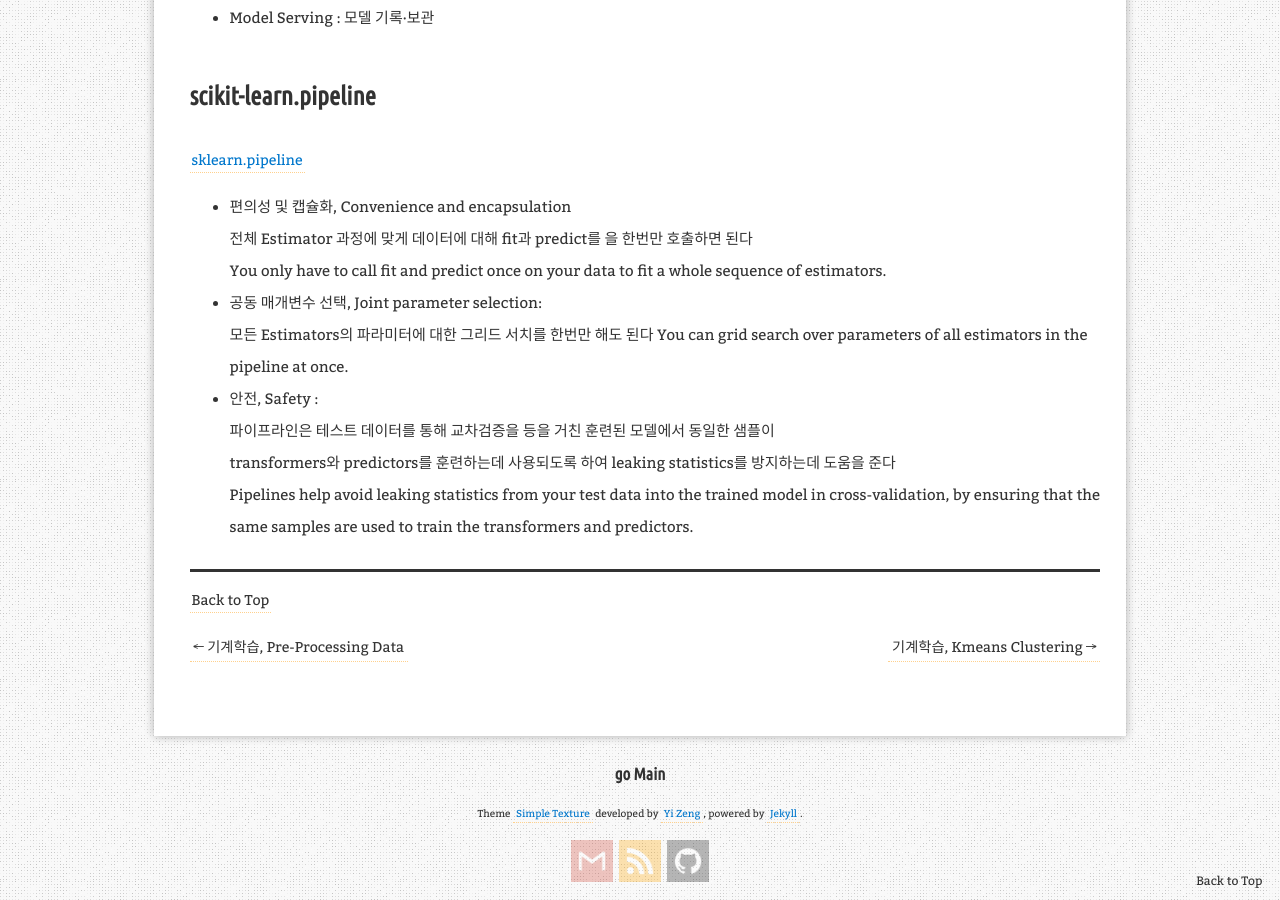
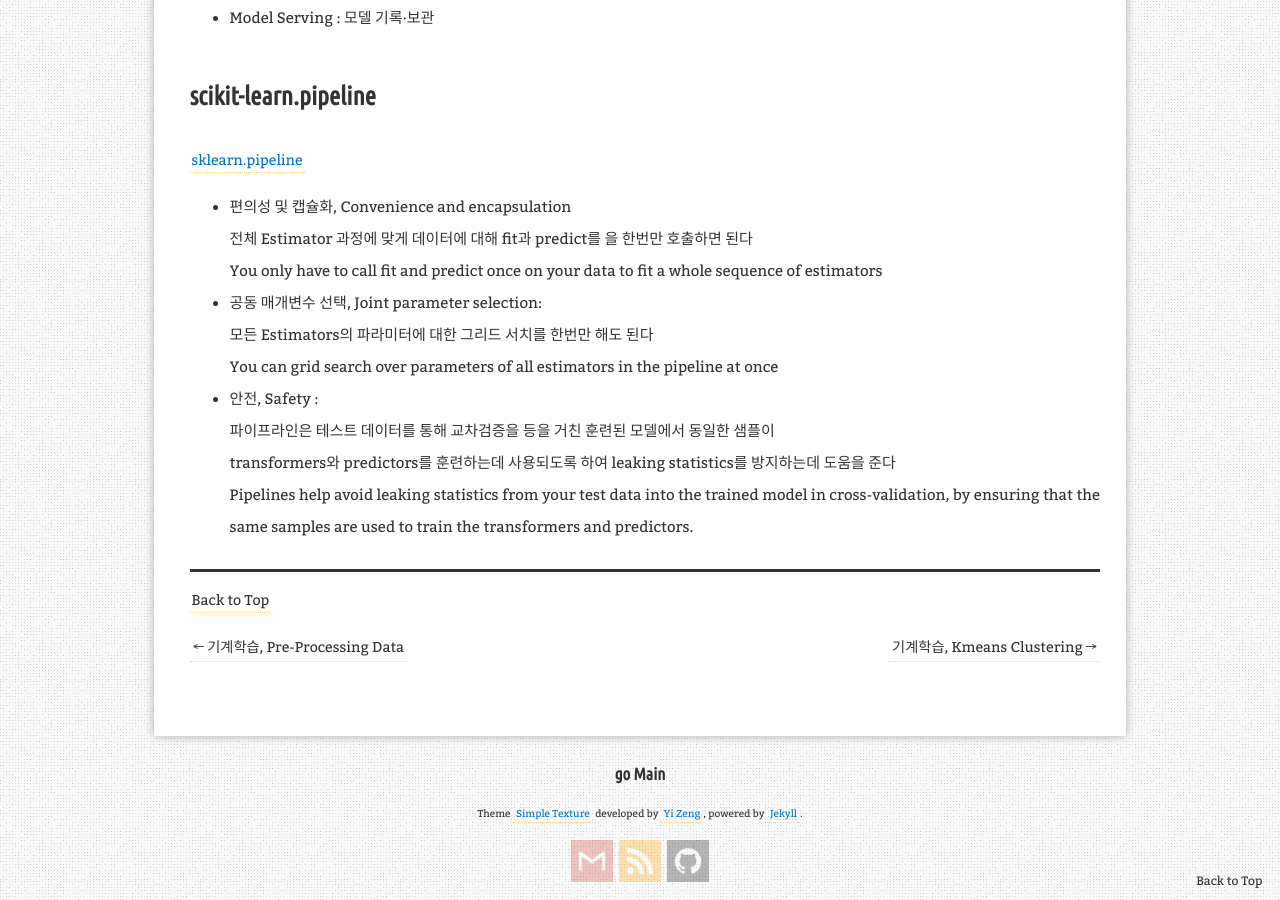
Before and after one commit to aristohyun/aristohyun.github.io, a Jekyll site: the page built from _posts/2021-07-09-PipeLine.md, in a window 1280 px wide and 900 px high, scrolled down 919 px. Built offline with Jekyll 4.4.1, drawn with Linux system fonts in a browser that asks for light colours; comment, search, counter and statistics services are not loaded.

Commit message:
Update 2021-07-09-PipeLine.md

```diff
--- a/_posts/2021-07-09-PipeLine.md
+++ b/_posts/2021-07-09-PipeLine.md
@@ -36,13 +36,14 @@ redirect_from:
 
 - 편의성 및 캡슐화, Convenience and encapsulation
 전체 Estimator 과정에 맞게 데이터에 대해 fit과 predict를 을 한번만 호출하면 된다
-You only have to call fit and predict once on your data to fit a whole sequence of estimators.
+You only have to call fit and predict once on your data to fit a whole sequence of estimators
 
 - 공동 매개변수 선택, Joint parameter selection:
 모든 Estimators의 파라미터에 대한 그리드 서치를 한번만 해도 된다
-You can grid search over parameters of all estimators in the pipeline at once.
+You can grid search over parameters of all estimators in the pipeline at once
 
 - 안전, Safety :
 파이프라인은 테스트 데이터를 통해 교차검증을 등을 거친 훈련된 모델에서 동일한 샘플이
 transformers와 predictors를 훈련하는데 사용되도록 하여 leaking statistics를 방지하는데 도움을 준다
-Pipelines help avoid leaking statistics from your test data into the trained model in cross-validation, by ensuring that the same samples are used to train the transformers and predictors.
+Pipelines help avoid leaking statistics from your test data into the trained model in cross-validation,
+by ensuring that the same samples are used to train the transformers and predictors.
```
